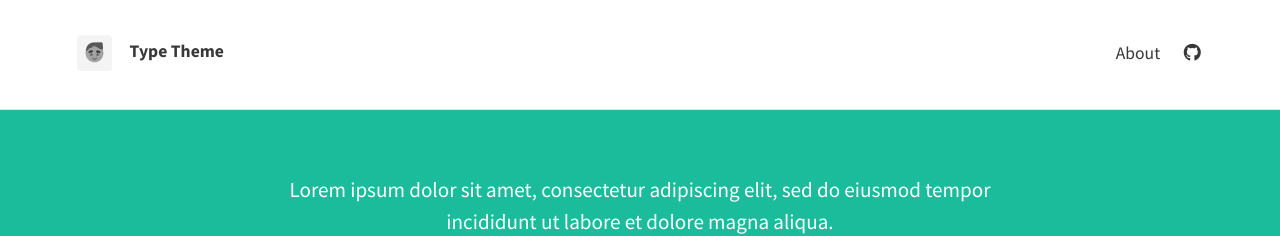
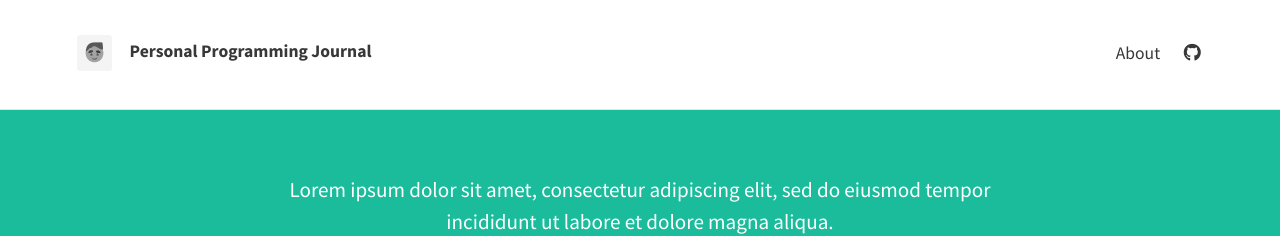
Before and after one commit to jmanuelc87/jmanuelc87.github.io, a Jekyll site: the page built from index.html, in a window 1280 px wide. Shown: the top 236 px of the page. Built offline with Jekyll 4.4.1, drawn with Linux system fonts in a browser that asks for light colours; nearby versions of some CDN libraries; the list of posts is cut into pages by our own code.

Commit message:
First commit

```diff
--- a/_config.yml
+++ b/_config.yml
@@ -1,15 +1,15 @@
 # SITE CONFIGURATION
-baseurl: "/type-theme"
-url: "https://rohanchandra.github.io/"
+baseurl: "/"
+url: "https://jmanuelc87.github.io/"
 
 # THEME-SPECIFIC CONFIGURATION
 theme_settings:
   # Meta
-  title: Type Theme
+  title: Personal Programming Journal
   avatar: assets/img/avatar.png
   favicon: assets/favicon.ico
   gravatar: # Email MD5 hash
-  description: "A website with blog posts and pages" # used by search engines
+  description: "A personal programming journal" # used by search engines
 
   # Header and footer text
   header_text: >
```
Also changed, not shown: 1 other file.
